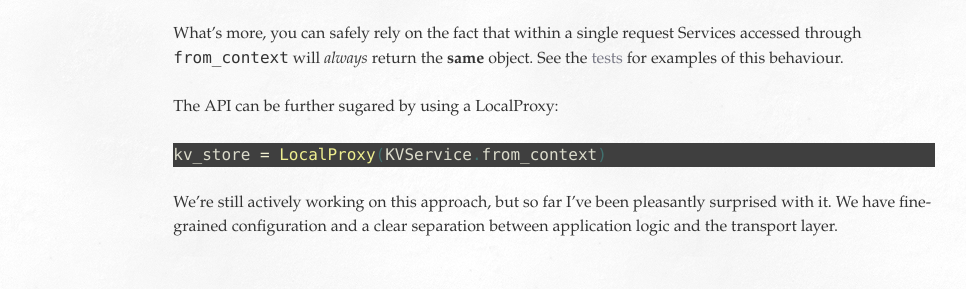
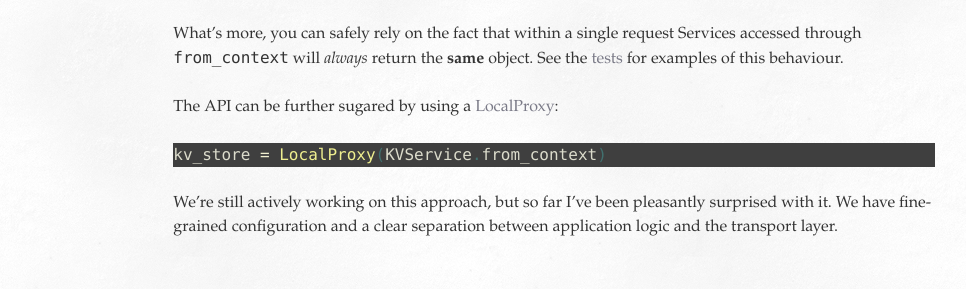
Before and after one commit to davbo/davbo.org, a Jekyll site: the page built from _posts/2012-10-30-services-in-flask.markdown, in a window 1280 px wide. Shown: the part 529-818 px from the top of the page, without its empty margins (31-997 px from the left). Built offline with Jekyll 4.4.1, drawn with Linux system fonts in a browser that asks for light colours; some web fonts are replaced; part of the change alters nothing that is shown.

```diff
--- a/_posts/2012-10-30-services-in-flask.markdown
+++ b/_posts/2012-10-30-services-in-flask.markdown
@@ -15,7 +15,7 @@ So, what do Services look like? Take a look at our [`KVService`](https://github.
 
 What's more, you can safely rely on the fact that within a single request Services accessed through `from_context` will *always* return the **same** object. See the [tests](https://github.com/ox-it/moxie/blob/master/moxie/tests/test_services.py#L17) for examples of this behaviour.
 
-The API can be further sugared by using a LocalProxy:
+The API can be further sugared by using a [LocalProxy](http://werkzeug.pocoo.org/docs/local/#werkzeug.local.LocalProxy):
 {% highlight python %}
 kv_store = LocalProxy(KVService.from_context)
 {% endhighlight %}
```
